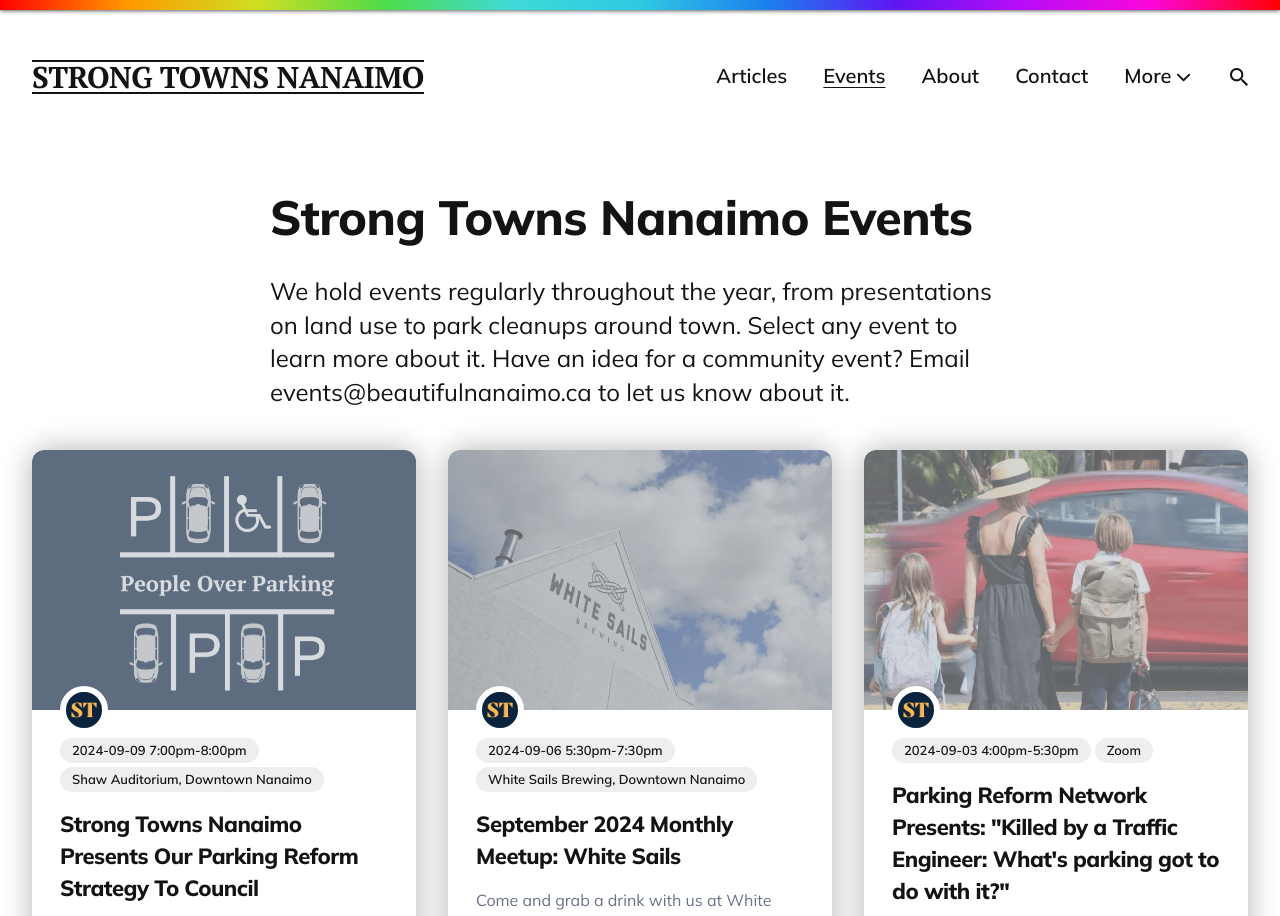
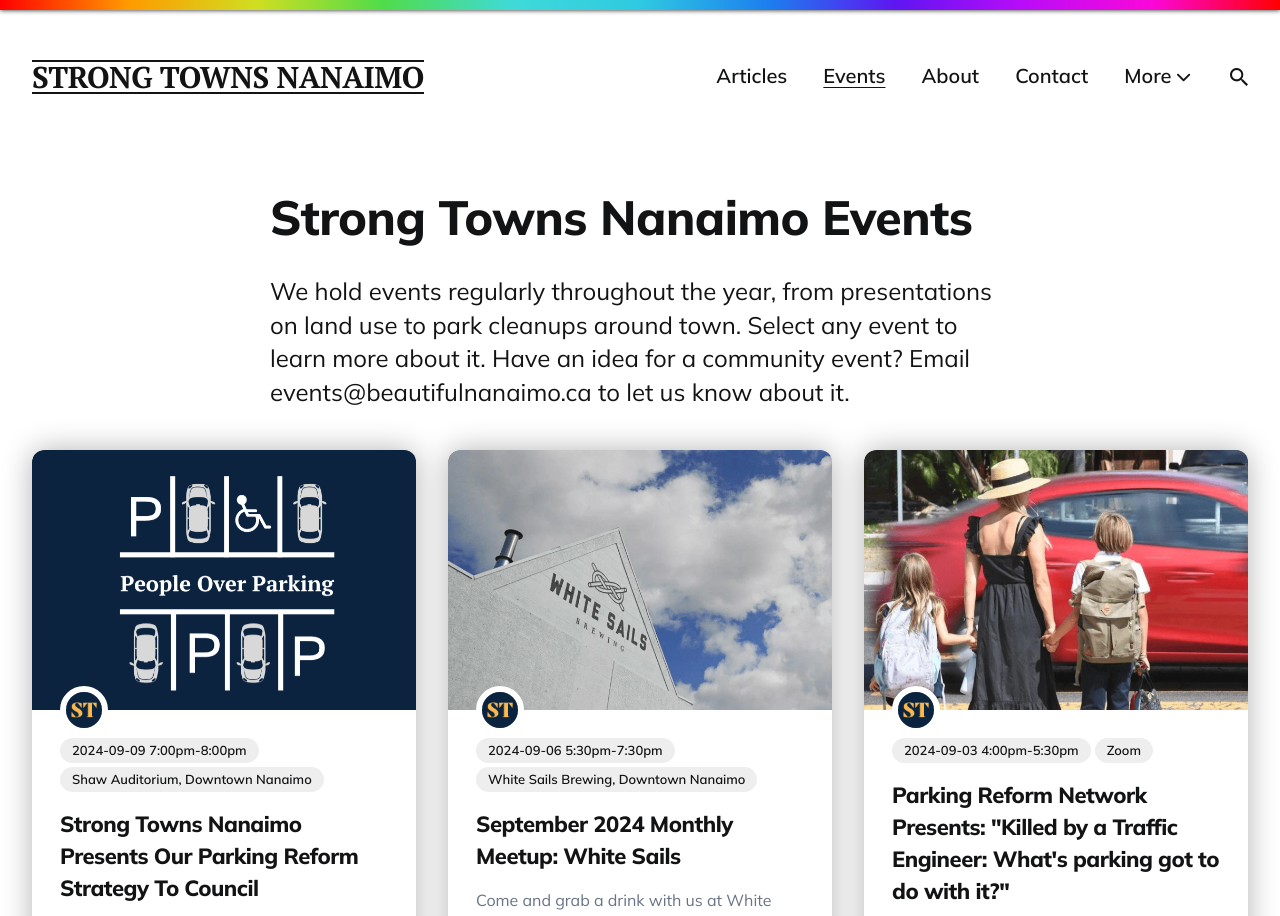
Before and after one commit to LaputanMachines/beautiful-nanaimo, a Jekyll site: the page built from _pages/events.html, in a window 1280 px wide. Shown: the top 916 px of the page. Built offline with Jekyll 4.4.1, drawn with Linux system fonts in a browser that asks for light colours.

Commit message:
Remove fade for past events

```diff
--- a/_includes/event.html
+++ b/_includes/event.html
@@ -13,7 +13,7 @@
           {% assign current_date = 'now' | date: '%s' %}
           {% assign event_date = post.date | date: '%s' %}
           {% if post.image %}
-            <img class="lazy {% if event_date <= current_date  %}event_done{% endif %}" data-src="{{site.baseurl}}{{post.image}}" alt="{{post.title}}">
+            <img class="lazy" data-src="{{site.baseurl}}{{post.image}}" alt="{{post.title}}">
           {% endif %}
         </a>
         <div class="article__meta">
--- a/_sass/3-modules/_article.scss
+++ b/_sass/3-modules/_article.scss
@@ -14,19 +14,6 @@
 
 
     }
-  }
-}
-
-// Handle when events are done;
-// Slightly dim the event image
-// to visually signify that the
-// event was done in the past
-.event_done {
-  opacity: .5 !important;
-  transition: transform .5s;
-
-  &:hover, &:active {
-    opacity: 1 !important;
   }
 }
 
```
